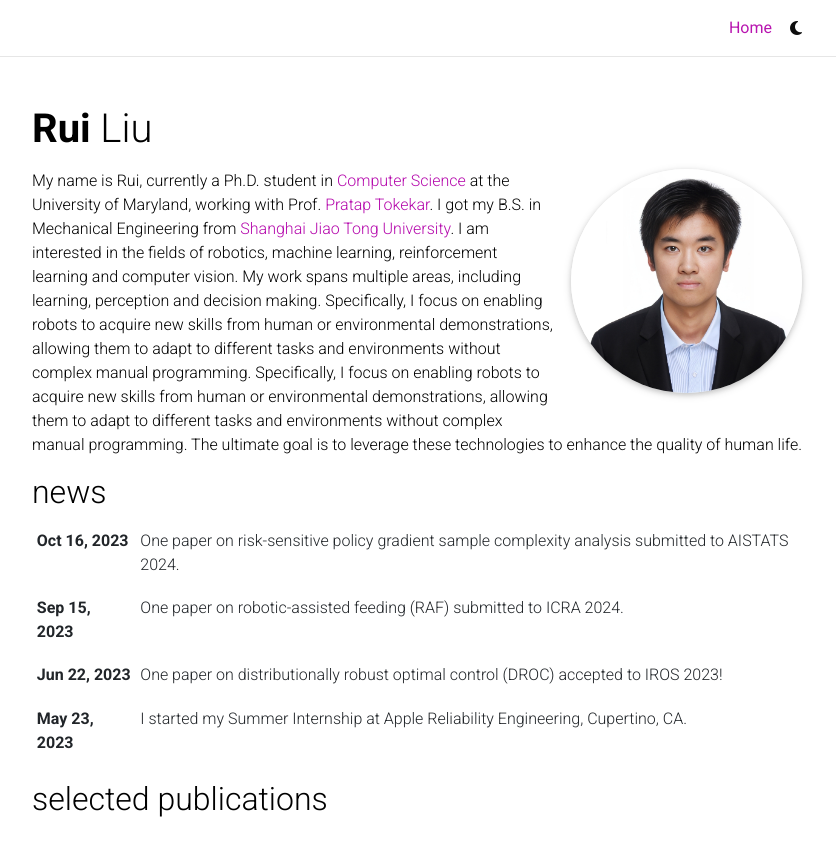
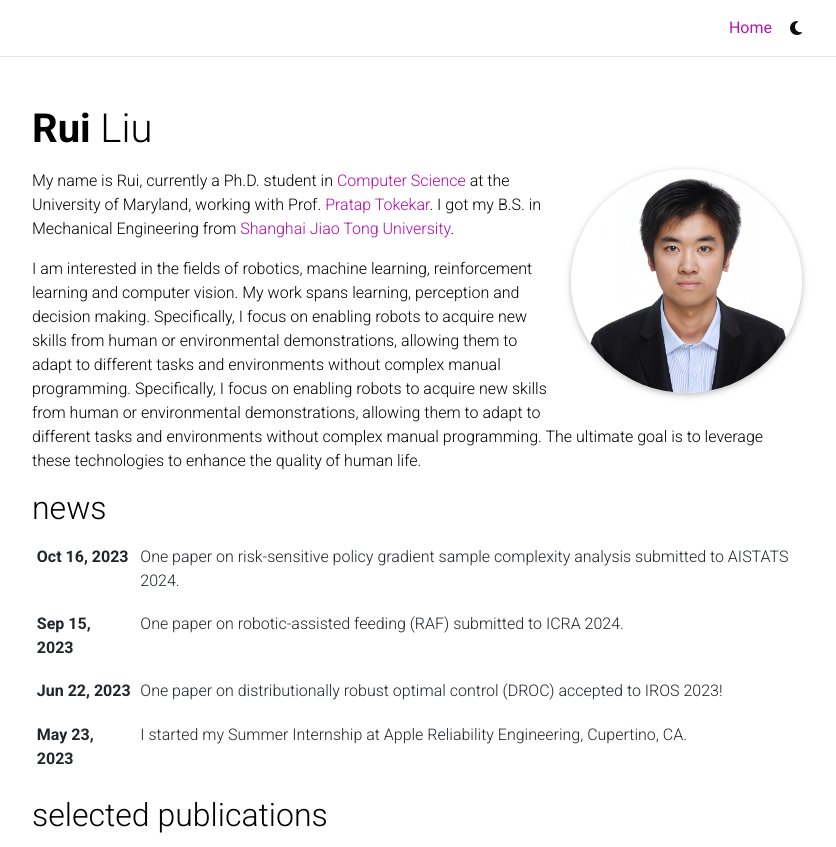
Before and after one commit to ruiiu/ruiiu.github.io, a Jekyll site: the page built from _pages/about.md, in a window 1280 px wide and 1133 px high, cut to the strip 0-847 px from the top of the window. Shown: the whole strip, without its empty margins (223-1059 px from the left). Built offline with Jekyll 4.4.1, drawn with Linux system fonts in a browser that asks for light colours; full-size pictures stand in for the smaller copies a plugin makes; comment, search, counter and statistics services are not loaded; a style sheet for code colours, icons or effects is not loaded.

Commit message:
Update about.md

```diff
--- a/_pages/about.md
+++ b/_pages/about.md
@@ -25,4 +25,6 @@
 
 Link to your social media connections, too. This theme is set up to use [Font Awesome icons](http://fortawesome.github.io/Font-Awesome/) and [Academicons](https://jpswalsh.github.io/academicons/), like the ones below. Add your Facebook, Twitter, LinkedIn, Google Scholar, or just disable all of them. -->
 
-My name is Rui, currently a Ph.D. student in [Computer Science](https://cs.umd.edu/) at the University of Maryland, working with Prof. [Pratap Tokekar](https://tokekar.com/). I got my B.S. in Mechanical Engineering from [Shanghai Jiao Tong University](https://en.sjtu.edu.cn/). I am interested in the fields of robotics, machine learning, reinforcement learning and computer vision. My work spans multiple areas, including learning, perception and decision making. Specifically, I focus on enabling robots to acquire new skills from human or environmental demonstrations, allowing them to adapt to different tasks and environments without complex manual programming. Specifically, I focus on enabling robots to acquire new skills from human or environmental demonstrations, allowing them to adapt to different tasks and environments without complex manual programming. The ultimate goal is to leverage these technologies to enhance the quality of human life.
+My name is Rui, currently a Ph.D. student in [Computer Science](https://cs.umd.edu/) at the University of Maryland, working with Prof. [Pratap Tokekar](https://tokekar.com/). I got my B.S. in Mechanical Engineering from [Shanghai Jiao Tong University](https://en.sjtu.edu.cn/).
+
+I am interested in the fields of robotics, machine learning, reinforcement learning and computer vision. My work spans learning, perception and decision making. Specifically, I focus on enabling robots to acquire new skills from human or environmental demonstrations, allowing them to adapt to different tasks and environments without complex manual programming. Specifically, I focus on enabling robots to acquire new skills from human or environmental demonstrations, allowing them to adapt to different tasks and environments without complex manual programming. The ultimate goal is to leverage these technologies to enhance the quality of human life.
```
